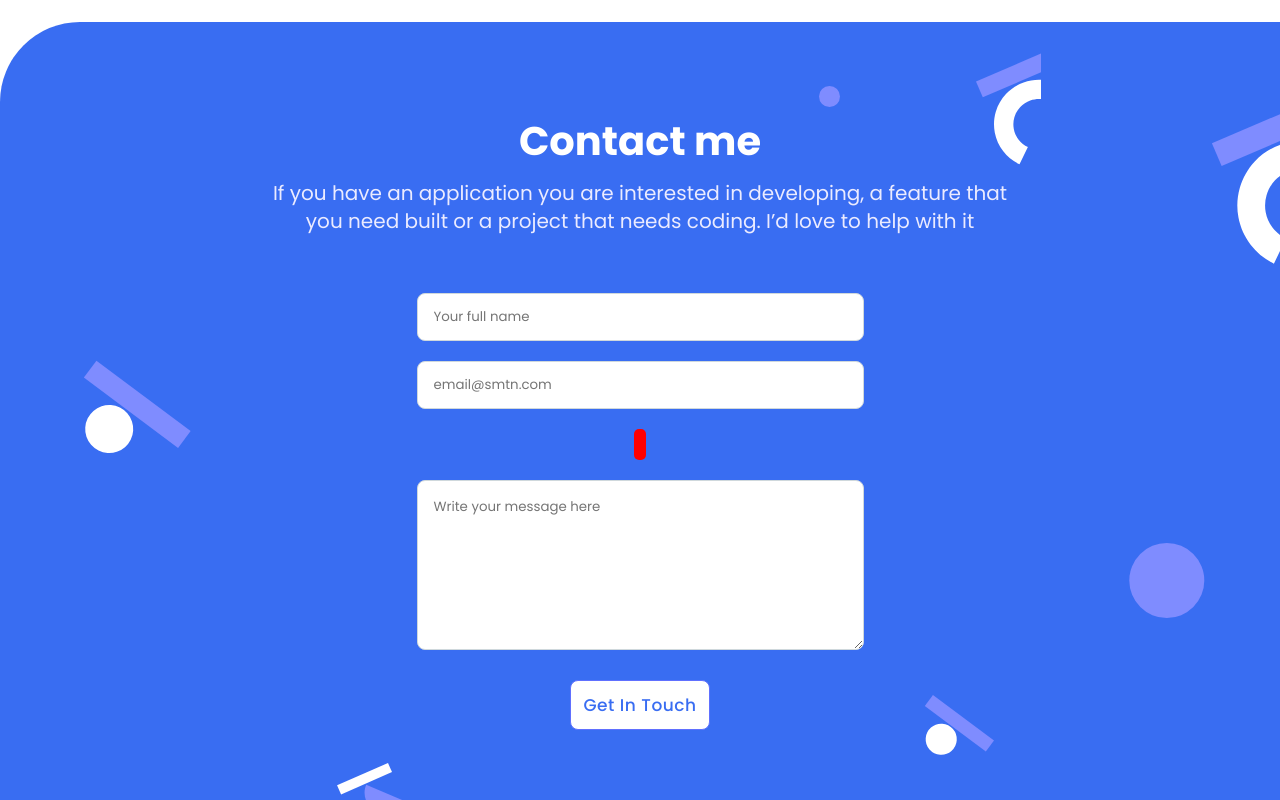
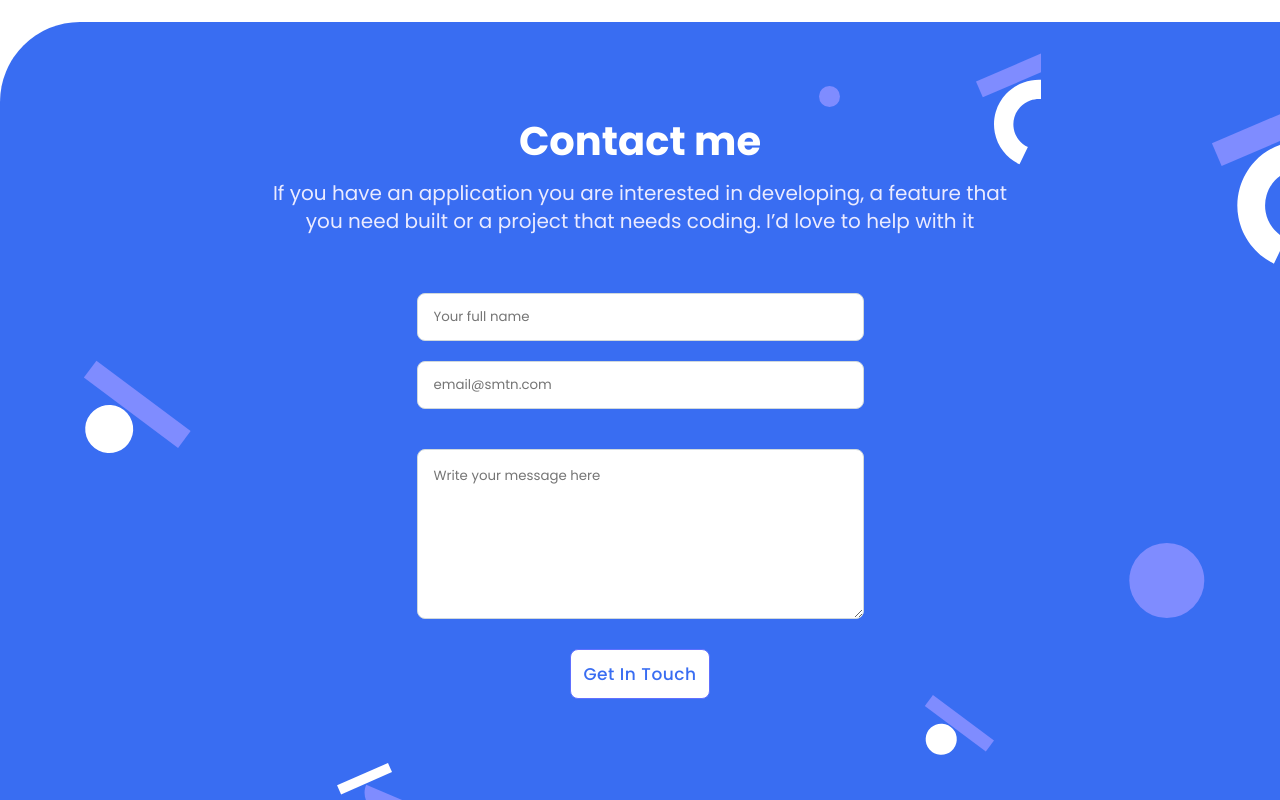
Before and after one commit to belmeetmule/My-Portfolio, a website: page index.html in a window 1280 px wide. Shown: the part 2985-3785 px from the top of the page. Drawn offline with Linux system fonts and the light colour scheme.

Commit message:
fix linter errrors

```diff
--- a/style/styles.css
+++ b/style/styles.css
@@ -484,11 +484,8 @@ header {
 }
 
 .error-message {
-  background-color: red;
-  padding: 0.2em;
   margin: 0 auto;
-  color: white;
-  border-radius: 5px;
+  color: red;
 }
 
 .modal {
```
